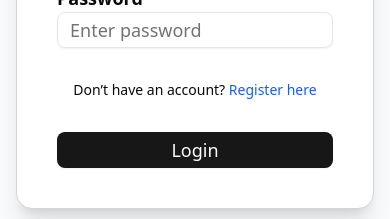
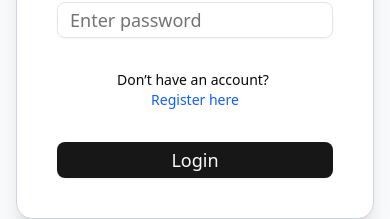
Before and after one commit to Mgphone/city-touch, a React (Vite) app in the folder CityTouch-Front/: page /login in a window 390 px wide. Shown: the part 502-721 px from the top of the page. Built offline with nearby package versions, Linux system fonts and the light colour scheme; no server answers.

Commit message:
bugs fix for login page and store in localstorage

```diff
--- a/CityTouch-Front/package.json
+++ b/CityTouch-Front/package.json
@@ -25,6 +25,7 @@
     "class-variance-authority": "^0.7.1",
     "clsx": "^2.1.1",
     "date-fns": "^4.1.0",
+    "jwt-decode": "^4.0.0",
     "lucide-react": "^0.509.0",
     "react": "^19.1.0",
     "react-dom": "^19.1.0",
--- a/CityTouch-Front/src/pages/LoginPages.tsx
+++ b/CityTouch-Front/src/pages/LoginPages.tsx
@@ -3,7 +3,7 @@ import axios, { AxiosError } from "axios";
 import { Button } from "@/components/ui/button";
 import { Input } from "@/components/ui/input";
 import { Label } from "@/components/ui/label";
-import { Link } from "react-router-dom";
+import { Link, useNavigate } from "react-router-dom";
 import { toast } from "react-toastify";
 
 interface LoginFormData {
@@ -17,15 +17,15 @@ export default function LoginPage() {
     handleSubmit,
     formState: { errors, isSubmitting },
   } = useForm<LoginFormData>();
-
+  const navigate = useNavigate();
   const onSubmit = async (data: LoginFormData) => {
     try {
       const url = `${import.meta.env.VITE_BACK_URL}user/login`;
       const response = await axios.post(url, data);
       const token = response.data.token;
-      sessionStorage.setItem("authToken", token);
+      localStorage.setItem("authToken", token);
       toast.success("Login successful!");
-      // Redirect or update auth state here
+      navigate("/dashboard"); // Redirect or update auth state here
     } catch (error: unknown) {
       const axiosError = error as AxiosError<{ error?: string }>;
 
@@ -80,12 +80,17 @@ export default function LoginPage() {
             </p>
           )}
         </div>
-        <div className="text-center text-sm">
-          Don’t have an account?{" "}
-          <Link to="/register" className="text-blue-600 hover:underline">
+
+        <div className="text-center text-sm mt-4 px-2">
+          <span className="block sm:inline mr-1"> Don’t have an account? </span>
+          <Link
+            to="/register"
+            className="block sm:inline text-blue-600 hover:underline font-medium"
+          >
             Register here
           </Link>
         </div>
+
         <Button
           type="submit"
           disabled={isSubmitting}
--- a/CityTouch-Front/src/pages/RegisterPage.tsx
+++ b/CityTouch-Front/src/pages/RegisterPage.tsx
@@ -1,6 +1,6 @@
 import { useForm } from "react-hook-form";
 import axios, { AxiosError } from "axios";
-import { useNavigate } from "react-router-dom";
+import { Link, useNavigate } from "react-router-dom";
 import { Button } from "@/components/ui/button";
 import { Input } from "@/components/ui/input";
 import { Label } from "@/components/ui/label";
@@ -131,6 +131,15 @@ export default function RegisterPage() {
             </p>
           )}
         </div>
+        <div className="text-center text-sm mt-4 px-2">
+          <span className="block sm:inline mr-1">Back to</span>
+          <Link
+            to="/login"
+            className="block sm:inline text-blue-600 hover:underline font-medium"
+          >
+            Login Page
+          </Link>
+        </div>
 
         {/* Submit Button */}
         <Button
```
Also changed, not shown: 1 other file (tests, documents, lock files or other folders).
